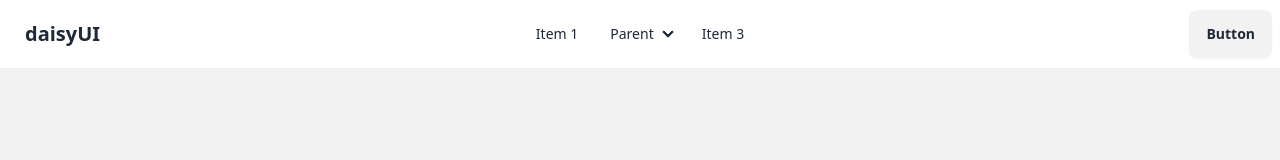
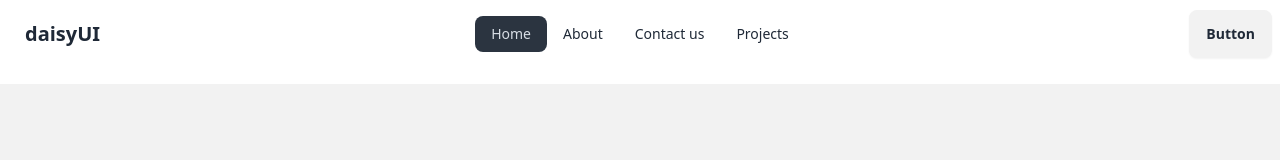
Before and after one commit to ALNoman78/professional-portfolio, a React (Vite) app: page / in a window 1280 px wide. Shown: the top 160 px of the page. Built offline with nearby package versions, Linux system fonts and the light colour scheme.

Commit message:
navbar ready using router

```diff
--- /dev/null
+++ b/src/components/About/About.jsx
@@ -0,0 +1,12 @@
+import React from 'react'
+import PropTypes from 'prop-types'
+
+const About = props => {
+    return (
+        <div>About</div>
+    )
+}
+
+About.propTypes = {}
+
+export default About
--- a/src/components/Banner/Banner.jsx
+++ b/src/components/Banner/Banner.jsx
@@ -2,7 +2,7 @@ import PropTypes from 'prop-types'
 
 const Banner = props => {
     return (
-        <div className="hero bg-base-200 min-h-screen">
+        <div className="hero bg-base-200 md:p-44 my-4">
             <div className="hero-content flex-col lg:flex-row-reverse">
                 <img
                     src="https://img.daisyui.com/images/stock/photo-1635805737707-575885ab0820.webp"
--- a/src/components/ContactForm/Contact.jsx
+++ b/src/components/ContactForm/Contact.jsx
@@ -1,27 +1,25 @@
-'use client'
+import  { useEffect, useRef, useState } from 'react';
+import { ChevronDownIcon } from '@heroicons/react/20/solid';
+import { Switch } from '@headlessui/react';
 
-import { useEffect, useRef, useState } from 'react'
-import { ChevronDownIcon } from '@heroicons/react/20/solid';
-import { Field, Label, Switch } from '@headlessui/react'
-import { Link } from 'react-router-dom';
-
-export default function Example() {
+const ContactForm =() => {
     const [agreed, setAgreed] = useState(false);
-    const [email, setEmail] = useState(null)
-    const firstNameRef = useRef(null)
-
-    const handleEmail = e => {
-        setEmail(e.target.value)
-    }
+    const [email, setEmail] = useState('');
+    const firstNameRef = useRef(null);
 
     useEffect(() => {
-        firstNameRef.current.focus()
-    }, [])
+        firstNameRef.current.focus();
+    }, []);
 
-    const handleFormSubmit = e => {
+    const handleEmail = (e) => {
+        setEmail(e.target.value);
+    };
+
+    const handleFormSubmit = (e) => {
         e.preventDefault();
-        console.log(email)
-    }
+        console.log(email);
+    };
+
     return (
         <div className="isolate bg-white px-6 py-24 sm:py-32 lg:px-8">
             <div
@@ -40,14 +38,21 @@ export default function Example() {
                 <h2 className="text-balance text-4xl font-semibold tracking-tight text-gray-900 sm:text-5xl">Contact Me</h2>
                 <p className="mt-2 text-lg/8 text-gray-600">Aute magna irure deserunt veniam aliqua magna enim voluptate.</p>
             </div>
-            <form action="#" method="POST" onSubmit={handleFormSubmit} className="mx-auto mt-16 max-w-xl sm:mt-20">
+            <form
+                onSubmit={handleFormSubmit}
+                className="mx-auto mt-16 max-w-xl sm:mt-20"
+            >
                 <div className="grid grid-cols-1 gap-x-8 gap-y-6 sm:grid-cols-2">
                     <div>
-                        <label htmlFor="first-name" className="block text-sm/6 font-semibold text-gray-900">
+                        <label
+                            htmlFor="first-name"
+                            className="block text-sm/6 font-semibold text-gray-900"
+                        >
                             First name
                         </label>
                         <div className="mt-2.5">
-                            <input ref={firstNameRef}
+                            <input
+                                ref={firstNameRef}
                                 id="first-name"
                                 name="first-name"
                                 type="text"
@@ -57,7 +62,10 @@ export default function Example() {
                         </div>
                     </div>
                     <div>
-                        <label htmlFor="last-name" className="block text-sm/6 font-semibold text-gray-900">
+                        <label
+                            htmlFor="last-name"
+                            className="block text-sm/6 font-semibold text-gray-900"
+                        >
                             Last name
                         </label>
                         <div className="mt-2.5">
@@ -71,7 +79,10 @@ export default function Example() {
                         </div>
                     </div>
                     <div className="sm:col-span-2">
-                        <label htmlFor="company" className="block text-sm/6 font-semibold text-gray-900">
+                        <label
+                            htmlFor="company"
+                            className="block text-sm/6 font-semibold text-gray-900"
+                        >
                             Company
                         </label>
                         <div className="mt-2.5">
@@ -80,31 +91,40 @@ export default function Example() {
                                 name="company"
                                 type="text"
                                 autoComplete="organization"
-                                className="block w-full rounded-md bg-white px-3.5 py-2 text-base text-gray-900 outline outline-1 -outline-offset-1 outline-gray-300 placeholder:text-gray-400 focus:outline focus:outline-2 focus:-outline-offset-2 focus:outline-indigo-600" required
+                                className="block w-full rounded-md bg-white px-3.5 py-2 text-base text-gray-900 outline outline-1 -outline-offset-1 outline-gray-300 placeholder:text-gray-400 focus:outline focus:outline-2 focus:-outline-offset-2 focus:outline-indigo-600"
+                                required
                             />
                         </div>
                     </div>
                     <div className="sm:col-span-2">
-                        <label htmlFor="email" className="block text-sm/6 font-semibold text-gray-900">
+                        <label
+                            htmlFor="email"
+                            className="block text-sm/6 font-semibold text-gray-900"
+                        >
                             Email
                         </label>
                         <div className="mt-2.5">
-                            <input onChange={handleEmail}
+                            <input
+                                onChange={handleEmail}
                                 id="email"
                                 name="email"
                                 type="email"
                                 autoComplete="email"
-                                className="block w-full rounded-md bg-white px-3.5 py-2 text-base text-gray-900 outline outline-1 -outline-offset-1 outline-gray-300 placeholder:text-gray-400 focus:outline focus:outline-2 focus:-outline-offset-2 focus:outline-indigo-600" required
+                                className="block w-full rounded-md bg-white px-3.5 py-2 text-base text-gray-900 outline outline-1 -outline-offset-1 outline-gray-300 placeholder:text-gray-400 focus:outline focus:outline-2 focus:-outline-offset-2 focus:outline-indigo-600"
+                                required
                             />
                         </div>
                     </div>
                     <div className="sm:col-span-2">
-                        <label htmlFor="phone-number" className="block text-sm/6 font-semibold text-gray-900">
+                        <label
+                            htmlFor="phone-number"
+                            className="block text-sm/6 font-semibold text-gray-900"
+                        >
                             Phone number
                         </label>
                         <div className="mt-2.5">
-                            <div className="flex rounded-md bg-white outline outline-1 -outline-offset-1 outline-gray-300 has-[input:focus-within]:outline has-[input:focus-within]:outline-2 has-[input:focus-within]:-outline-offset-2 has-[input:focus-within]:outline-indigo-600">
-                                <div className="grid shrink-0 grid-cols-1 focus-within:relative">
+                            <div className="flex rounded-md bg-white outline outline-1 -outline-offset-1 outline-gray-300">
+                                <div className="grid shrink-0 grid-cols-1">
                                     <select
                                         id="country"
                                         name="country"
@@ -129,13 +149,17 @@ export default function Example() {
                                     name="phone-number"
                                     type="text"
                                     placeholder="123-456-7890"
-                                    className="block min-w-0 grow py-1.5 pl-1 pr-3 text-base text-gray-900 placeholder:text-gray-400 focus:outline focus:outline-0 sm:text-sm/6 bg-white" required
+                                    className="block min-w-0 grow py-1.5 pl-1 pr-3 text-base text-gray-900 placeholder:text-gray-400 focus:outline focus:outline-0 sm:text-sm/6 bg-white"
+                                    required
                                 />
                             </div>
                         </div>
                     </div>
                     <div className="sm:col-span-2">
-                        <label htmlFor="message" className="block text-sm/6 font-semibold text-gray-900">
+                        <label
+                            htmlFor="message"
+                            className="block text-sm/6 font-semibold text-gray-900"
+                        >
                             Message
                         </label>
                         <div className="mt-2.5">
@@ -148,12 +172,12 @@ export default function Example() {
                             />
                         </div>
                     </div>
-                    <Field className="flex gap-x-4 sm:col-span-2">
+                    <div className="flex gap-x-4 sm:col-span-2">
                         <div className="flex h-6 items-center">
                             <Switch
                                 checked={agreed}
                                 onChange={setAgreed}
-                                className="group flex w-8 flex-none cursor-pointer rounded-full bg-gray-200 p-px ring-1 ring-inset ring-gray-900/5 transition-colors duration-200 ease-in-out focus-visible:outline focus-visible:outline-2 focus-visible:outline-offset-2 focus-visible:outline-indigo-600 data-[checked]:bg-indigo-600"
+                                className="group flex w-8 flex-none cursor-pointer rounded-full bg-gray-200 p-px ring-1 ring-inset ring-gray-900/5 transition-colors duration-200 ease-in-out focus-visible:outline focus-visible:outline-2 focus-visible:outline-offset-2 focus-visible:outline-indigo-600"
                             >
                                 <span className="sr-only">Agree to policies</span>
                                 <span
@@ -162,22 +186,25 @@ export default function Example() {
                                 />
                             </Switch>
                         </div>
-                        <Label className="text-sm/6 text-gray-600">
+                        <label className="text-sm/6 text-gray-600">
                             By selecting this, you agree to our{' '}
                             <a href="#" className="font-semibold text-indigo-600">
                                 privacy&nbsp;policy
                             </a>
-                        </Label>
-                    </Field>
+                        </label>
+                    </div>
                 </div>
                 <div className="mt-10">
                     <button
                         type="submit"
-                        className="block w-full rounded-md bg-indigo-600 px-3.5 py-2.5 text-center text-sm font-semibold text-white shadow-sm hover:bg-indigo-500 focus-visible:outline focus-visible:outline-2 focus-visible:outline-offset-2 focus-visible:outline-indigo-600">
-                        Let's talk
+                        className="block w-full rounded-md bg-indigo-600 px-3.5 py-2.5 text-center text-sm font-semibold text-white shadow-sm hover:bg-indigo-500 focus-visible:outline focus-visible:outline-2 focus-visible:outline-offset-2 focus-visible:outline-indigo-600"
+                    >
+                        Lets talk
                     </button>
                 </div>
             </form>
         </div>
-    )
+    );
 }
+
+export default ContactForm;
--- a/src/components/ErrorPage/ErrorPage.jsx
+++ b/src/components/ErrorPage/ErrorPage.jsx
@@ -1,6 +1,7 @@
+import React from 'react'
 import PropTypes from 'prop-types'
 
-const ErrorPage = () => {
+const ErrorPage = props => {
     return (
         <div>ErrorPage</div>
     )
--- a/src/components/Navbar/Navbar.jsx
+++ b/src/components/Navbar/Navbar.jsx
@@ -1,7 +1,12 @@
-import React from 'react'
-import PropTypes from 'prop-types'
+import { NavLink } from 'react-router-dom'
 
 const Navbar = () => {
+    const list = <>
+        <li><NavLink to='/'>Home</NavLink></li>
+        <li><NavLink to='/about'>About</NavLink></li>
+        <li><NavLink to='/contact'>Contact us</NavLink></li>
+        <li><NavLink to='/projects'>Projects</NavLink></li>
+    </>
     return (
         <div className="navbar bg-base-100">
             <div className="navbar-start">
@@ -23,32 +28,18 @@ const Navbar = () => {
                     <ul
                         tabIndex={0}
                         className="menu menu-sm dropdown-content bg-base-100 rounded-box z-[1] mt-3 w-52 p-2 shadow">
-                        <li><a>Item 1</a></li>
-                        <li>
-                            <a>Parent</a>
-                            <ul className="p-2">
-                                <li><a>Submenu 1</a></li>
-                                <li><a>Submenu 2</a></li>
-                            </ul>
-                        </li>
-                        <li><a>Item 3</a></li>
+                            {
+                                list
+                            }
                     </ul>
                 </div>
                 <a className="btn btn-ghost text-xl">daisyUI</a>
             </div>
             <div className="navbar-center hidden lg:flex">
                 <ul className="menu menu-horizontal px-1">
-                    <li><a>Item 1</a></li>
-                    <li>
-                        <details>
-                            <summary>Parent</summary>
-                            <ul className="p-2">
-                                <li><a>Submenu 1</a></li>
-                                <li><a>Submenu 2</a></li>
-                            </ul>
-                        </details>
-                    </li>
-                    <li><a>Item 3</a></li>
+                    {
+                        list
+                    }
                 </ul>
             </div>
             <div className="navbar-end">
--- /dev/null
+++ b/src/components/Projects/Projects.jsx
@@ -0,0 +1,12 @@
+import React from 'react'
+import PropTypes from 'prop-types'
+
+const Projects = props => {
+    return (
+        <div>Projects</div>
+    )
+}
+
+Projects.propTypes = {}
+
+export default Projects
--- a/src/components/Root/Root.jsx
+++ b/src/components/Root/Root.jsx
@@ -8,7 +8,7 @@ const Root = () => {
 
     const navigation = useNavigation()
     return (
-        <div>
+        <div className='md:max-w-7xl mx-auto'>
             <Home></Home>
             {
                 navigation.state === 'loading' ? <ThreeDots
--- a/src/main.jsx
+++ b/src/main.jsx
@@ -6,11 +6,35 @@ import {
   RouterProvider,
 } from "react-router-dom";
 import Root from './components/Root/Root.jsx';
+import ErrorPage from './components/ErrorPage/ErrorPage.jsx';
+import Home from './components/Home/Home.jsx';
+import About from './components/About/About.jsx';
+import ContactForm from './components/ContactForm/Contact.jsx';
+import Projects from './components/Projects/Projects.jsx';
 
 const router = createBrowserRouter([
   {
     path: "/",
-    element: <Root></Root>
+    element: <Root></Root>,
+    errorElement :<ErrorPage></ErrorPage>,
+    children : [
+      {
+        path : '/',
+        element : <Home></Home>
+      },
+      {
+        path : '/about',
+        element : <About></About>,
+      },
+      {
+        path : '/contact',
+        element : <ContactForm></ContactForm>
+      },
+      {
+        path : '/projects',
+        element : <Projects></Projects>
+      }
+    ]
   },
 ]);
 
```
